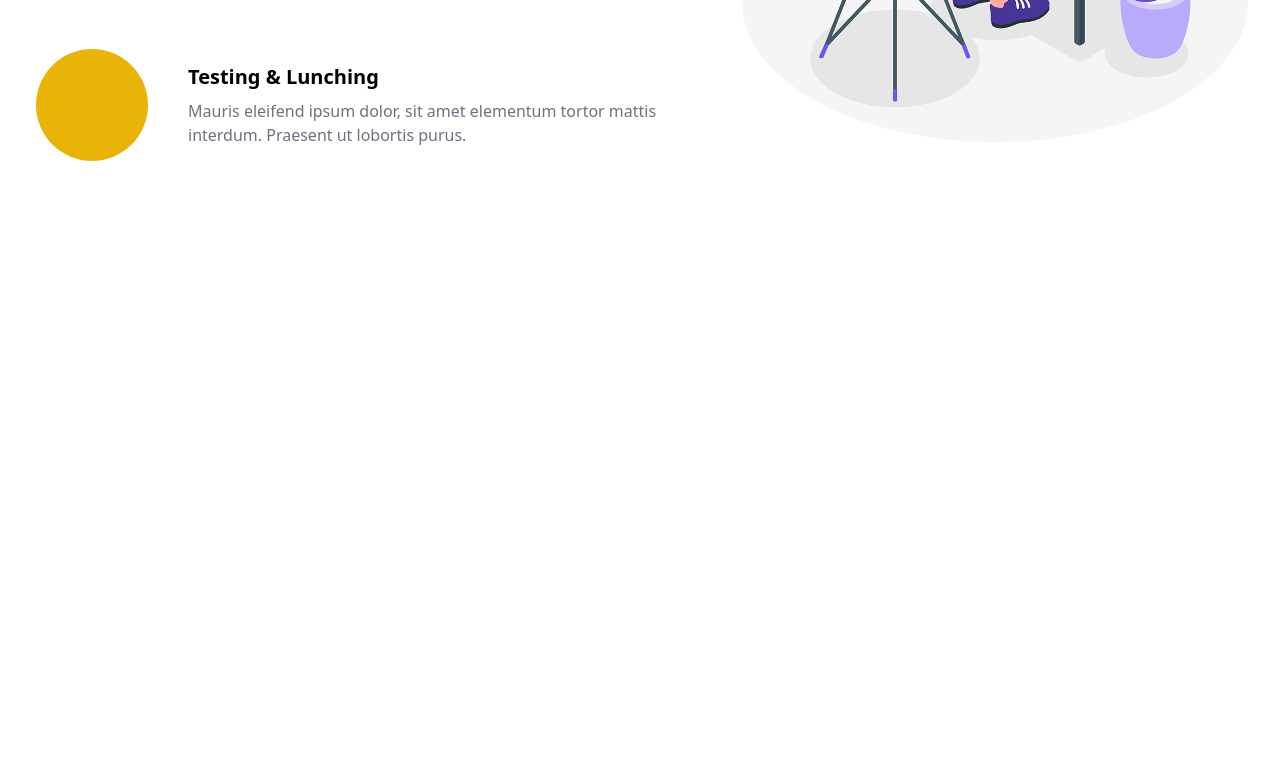
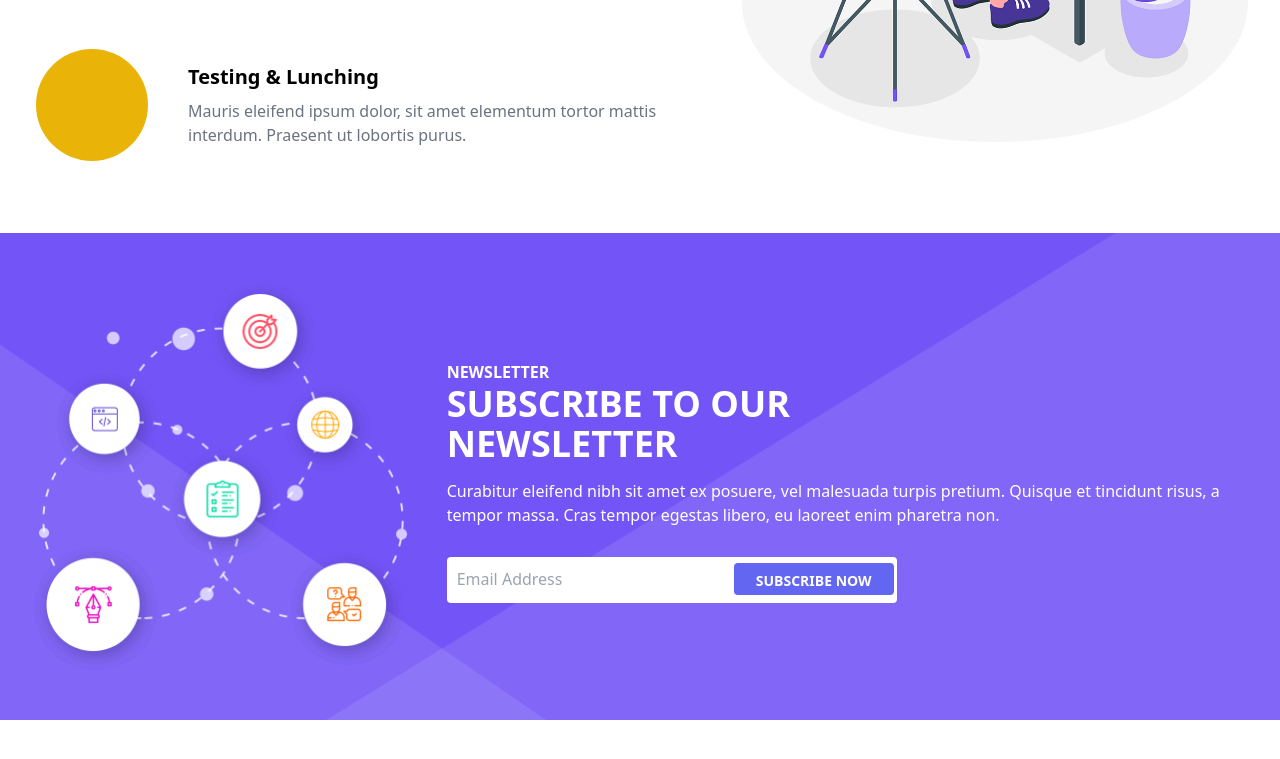
Before and after one commit to NiedjaMarques/GGS, a website: page index.html in a window 1280 px wide. Shown: the part 2605-3364 px from the top of the page. Drawn offline with nearby package versions, Linux system fonts and the light colour scheme.

Commit message:
Estilização de uma nova section

```diff
--- a/index.html
+++ b/index.html
@@ -2865,6 +2865,62 @@
 
     </section>
 
+    <section class="my-[20px] bg-[url('/imagens/background/bg13.png')] bg-cover bg-center relative pt-[50px] pb-[20px] bg-[#7355f7] bg-no-repeat">
+
+      <div class="container px-[15px] mx-auto">
+
+          <div class="md:flex items-center">
+
+              <div class="mb-[30px] md:w-1/3 px-[15px]">
+                  <img class="" src="../imagens/about/img9.png" alt="..." />
+              </div>
+
+              <div class="px-[15px] max-w-full md:w-[58%] lg:w-[66%]">
+
+                  <div class=" mb-[30px] ">
+
+                      <h6 class="font-bold text-white text-base">
+                          NEWSLETTER
+                      </h6>
+
+                      <h2 class="text-4xl mb-[15px] font-extrabold text-white max-w-[350px]">
+                          SUBSCRIBE TO OUR NEWSLETTER
+                      </h2>
+
+                      <p class="font-medium text-white text-base mb-5">
+                          Curabitur eleifend nibh sit amet ex posuere, vel malesuada turpis
+                          pretium. Quisque et tincidunt risus, a tempor massa. Cras tempor
+                          egestas libero, eu laoreet enim pharetra non.
+                      </p>
+
+                  </div>
+
+                  <form class="relative max-w-[450px]">
+
+                      <div class="mb-[20px] relative">
+
+                          <input class="placeholder-text-gray-500/100 rounded w-full py-2.5 pl-2.5 pr-[130px]" placeholder="Email Address" type="email" name="txtemail" id="txtemail"/>
+
+                          <div class="flex justify-center items-center">
+
+                              <button class="bg-indigo-500 absolute top-[6px] right-[3px] text-white py-2 px-3 rounded text-xs md:text-sm hover:bg-blue-700 transition duration-300 ease-in-out font-semibold h-8 w-32 md:w-40  focus:border-transparent text-center">
+                                  SUBSCRIBE NOW
+                              </button>
+
+                          </div>
+
+                      </div>
+
+                  </form>
+
+              </div>
+
+          </div>
+
+      </div>
+
+    </section>
+
     <!--ARQUIVOS JAVASCRIPT-->
     <script src="Javascript/arquivo01.js"></script>
   </body>
```
Also changed, not shown: apagar/teste.html (added, +71 -0 lines).
